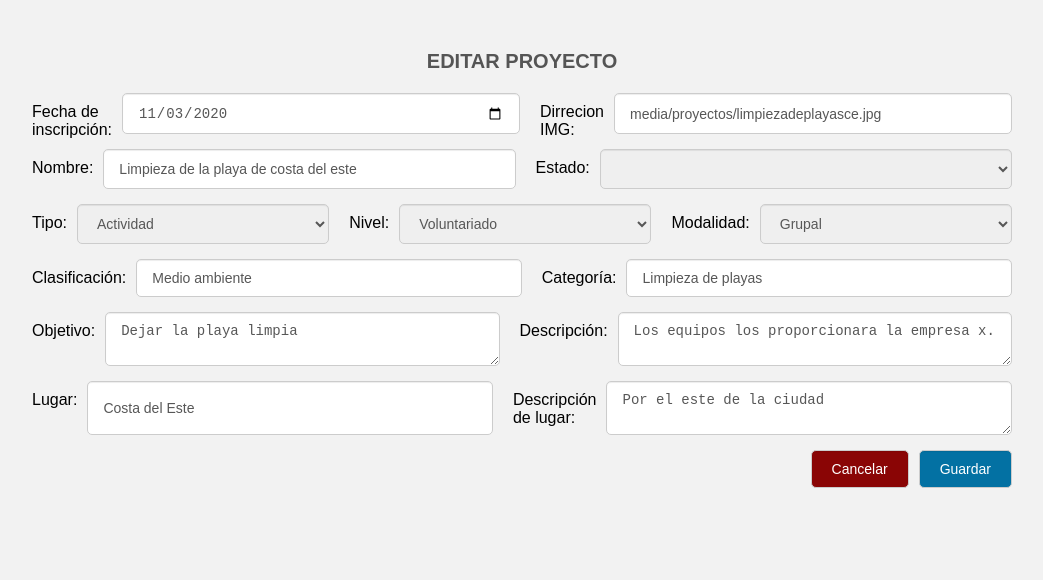
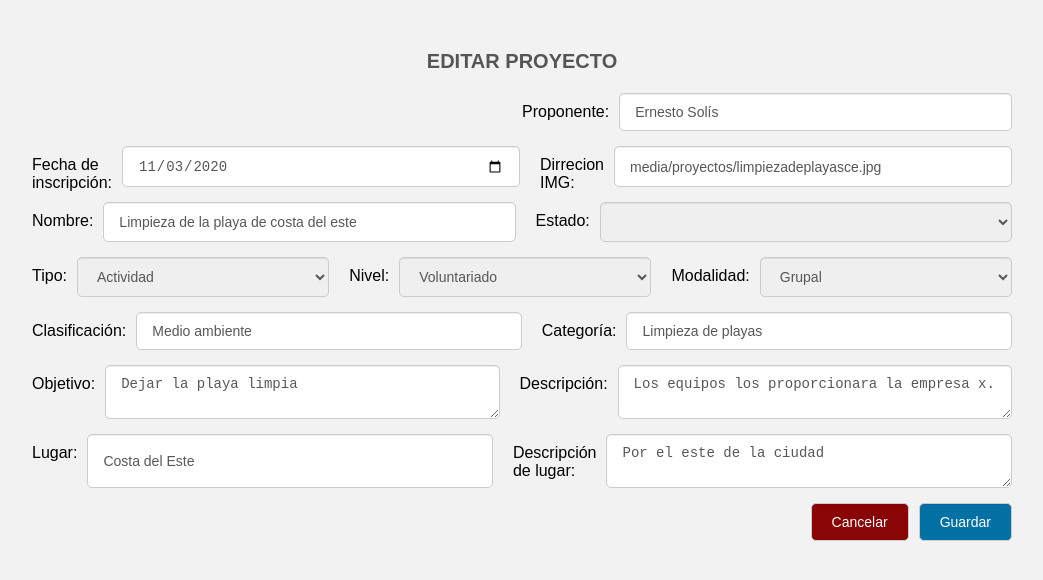
Before and after one commit to erandree/ingweb, a PHP site: page /editarproyecto.php?id=1 in a window 1280 px wide. Shown: the top 580 px of the page, without its empty margins (118-1161 px from the left). Run offline with PHP 8.4, Linux system fonts and the light colour scheme; data comes from the database, SQL or seed files in the repository; data that the repository does not hold is empty.

Commit message:
casi ready

```diff
--- a/administracion.php
+++ b/administracion.php
@@ -94,7 +94,7 @@
 					<td><?php echo $fila['proponente']; ?></td>
 					<td><?php echo $fila['estado']; ?></td>
 					<td><a href="editarproyecto.php?id=<?php echo $fila['id']; ?>"  class="btn__update" >Editar</a></td>
-					<td><a href="proyecto.php?id=<?php echo $fila['id']; ?>" class="btn__detalles">Ver detalles</a></td>
+					<td><a href="proyecto.php?id=<?php echo $fila['id']; ?>" class="btn__detalles">Detalles</a></td>
 				</tr>
 			<?php endforeach ?>
 
--- a/css/estilo.css
+++ b/css/estilo.css
@@ -169,3 +169,7 @@ table tr td{
 
     margin-left: -10px;
 }
+
+.acomodar {
+    margin-left: 50% !important;
+}
--- a/editarproyecto.php
+++ b/editarproyecto.php
@@ -28,10 +28,11 @@
 		$descripcion=$_POST['descripcion'];
 		$lugar=$_POST['lugar'];
 		$descripcionlugar=$_POST['descripcionlugar'];
+		$proponente=$_POST['proponente'];
 
 		$id=(int) $_GET['id'];
 
-		if(isset($nombre) || !empty($estado) || !empty($tipo) || !empty($nivel) || !empty($clasificacion) || !empty($categoria) || !empty($modalidad) )
+		if(isset($nombre) && !empty($estado) && !empty($tipo) && !empty($nivel) && !empty($clasificacion) && !empty($categoria) || !empty($modalidad) )
 			{
 				$consulta_update=$conn->prepare(' UPDATE proyectos SET
 					fecha=:fecha,
@@ -46,7 +47,8 @@
 					objetivo=:objetivo,
 					descripcion=:descripcion,
 					lugar=:lugar,
-					descripcionlugar=:descripcionlugar
+					descripcionlugar=:descripcionlugar,
+					proponente=:proponente
 
 						WHERE id=:id;'
 					);
@@ -64,6 +66,7 @@
 						':descripcion' =>$descripcion,
 						':lugar' =>$lugar,
 						':descripcionlugar' =>$descripcionlugar,
+						':proponente' =>$proponente,
 						':id' =>$id
 					));
 					header('Location: administracion.php');
@@ -87,6 +90,10 @@
 		<h2>EDITAR PROYECTO</h2>
 		<form action="" method="post">
 
+		<div class="form-group">
+		<label for="proponente" class="mensajes acomodar">Proponente:</label>
+			<input type="text" class="input__text" name="proponente" value="<?php if($resultado) echo $resultado['proponente']; ?>">
+		</div>
 
 		<div class="form-group">
 			<label for="fecha" class="mensajes">Fecha de inscripción:</label>
```
